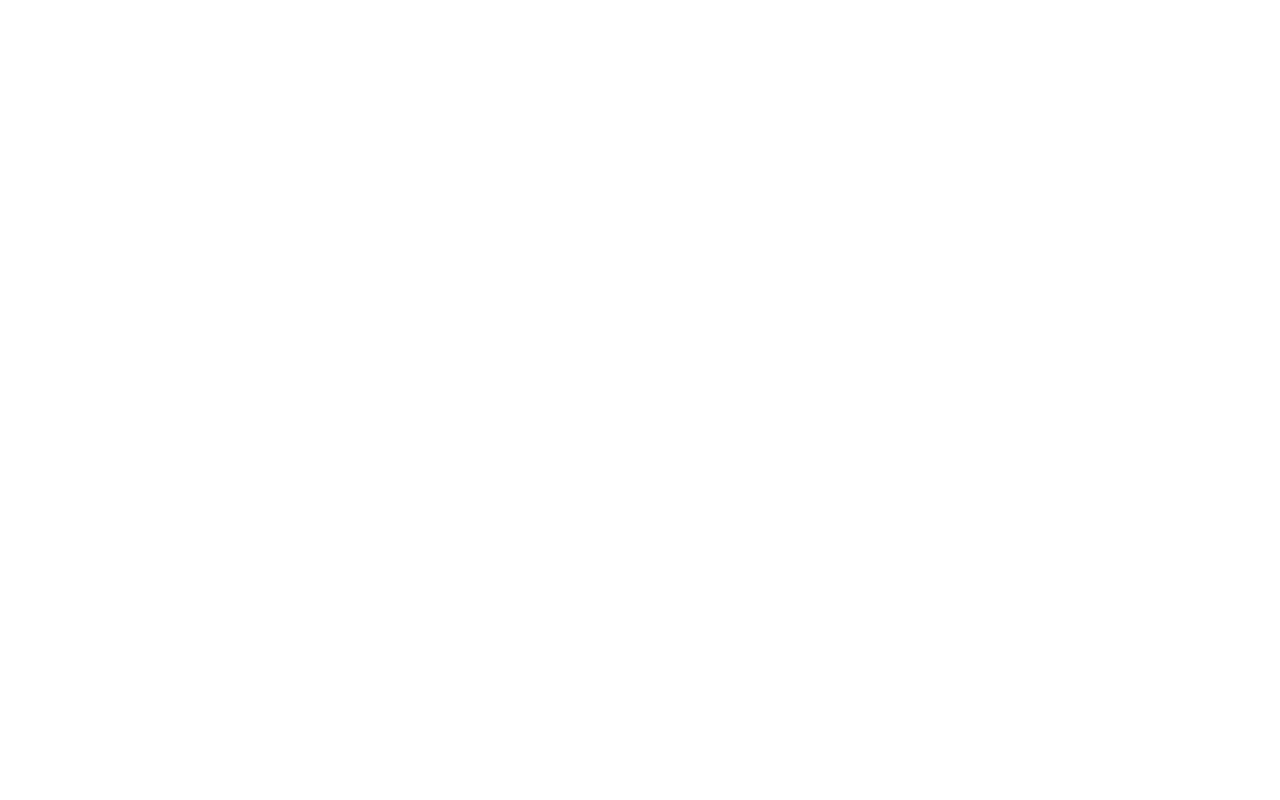
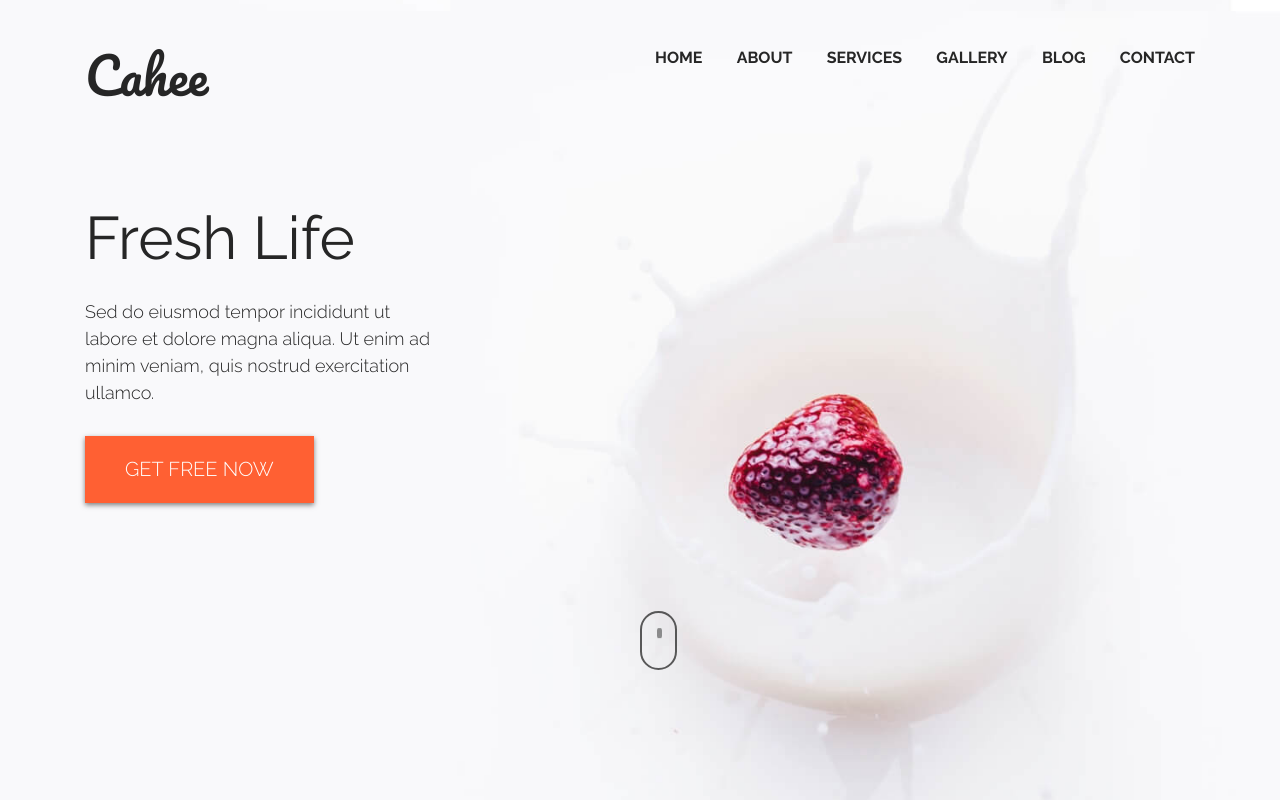
Before and after one commit to davaynamore/cahee, a website: page project/src/index.html in a window 1280 px wide. Drawn offline with nearby package versions, Linux system fonts and the light colour scheme; files that its build step writes are made by us from their sources; files whose address does not match are found by name.

Commit message:
cahee: header added

```diff
--- a/project/src/js/script.js
+++ b/project/src/js/script.js
@@ -0,0 +1,5 @@
+$('.mobile').hide();
+
+$('.burger-menu').on('click', function () {
+	$('.mobile').slideToggle();
+})
--- a/project/src/partials/head.html
+++ b/project/src/partials/head.html
@@ -1,5 +1,7 @@
 <meta charset="UTF-8">
 <meta name="viewport" content="initial-scale=1.0, width=device-width">
 <link rel="shortcut icon" type="image/x-icon" href="fav/favicon.ico">
-<link href="https://stackpath.bootstrapcdn.com/bootstrap/4.3.1/css/bootstrap.min.css" rel="stylesheet" integrity="sha384-ggOyR0iXCbMQv3Xipma34MD+dH/1fQ784/j6cY/iJTQUOhcWr7x9JvoRxT2MZw1T" crossorigin="anonymous">
+<link href="https://stackpath.bootstrapcdn.com/bootstrap/4.3.1/css/bootstrap.min.css" rel="stylesheet"
+	integrity="sha384-ggOyR0iXCbMQv3Xipma34MD+dH/1fQ784/j6cY/iJTQUOhcWr7x9JvoRxT2MZw1T" crossorigin="anonymous">
+<link rel="stylesheet" href="https://cdnjs.cloudflare.com/ajax/libs/meyer-reset/2.0/reset.min.css">
 <link rel="stylesheet" href="css/style.css">
--- /dev/null
+++ b/project/src/partials/header.html
@@ -0,0 +1,80 @@
+<header class="header">
+	<div class="container">
+		<div class="row d-flex justify-content-between mb-5">
+			<div class="col-6 col-lg-2">
+				<a href="#" class="header__logo">cahee</a>
+			</div>
+			<div class="col-6">
+				<nav class="header__menu">
+					<ul class="header__list desktop" id="desktop">
+						<li class="header__item">
+							<a href="#" class="header__link active">home</a>
+						</li>
+						<li class="header__item">
+							<a href="#" class="header__link">about</a>
+						</li>
+						<li class="header__item">
+							<a href="#" class="header__link">services</a>
+						</li>
+						<li class="header__item">
+							<a href="#" class="header__link">gallery</a>
+						</li>
+						<li class="header__item">
+							<a href="#" class="header__link">blog</a>
+						</li>
+						<li class="header__item">
+							<a href="#" class="header__link">contact</a>
+						</li>
+					</ul>
+					<div class="burger-menu">
+						<a href="#">
+							<span class="bar" id="top"></span>
+							<span class="bar" id="middle"></span>
+							<span class="bar" id="bottom"></span>
+						</a>
+					</div>
+					<ul class="header__list mobile" id="mobile">
+						<li class="header__item">
+							<a href="#" class="header__link">home</a>
+						</li>
+						<li class="header__item">
+							<a href="#" class="header__link">about</a>
+						</li>
+						<li class="header__item">
+							<a href="#" class="header__link">services</a>
+						</li>
+						<li class="header__item">
+							<a href="#" class="header__link">gallery</a>
+						</li>
+						<li class="header__item">
+							<a href="#" class="header__link">blog</a>
+						</li>
+						<li class="header__item">
+							<a href="#" class="header__link">contact</a>
+						</li>
+					</ul>
+				</nav>
+			</div>
+		</div>
+
+		<div class="row mb-5">
+			<div class="col-lg-4 pt-5 pt-lg-0">
+				<div class="header__content">
+					<h1 class="header__title">fresh life</h1>
+					<p class="header__text">Sed do eiusmod tempor incididunt ut labore et dolore magna aliqua. Ut enim ad minim
+						veniam, quis nostrud exercitation ullamco.</p>
+					<button type="submit" class="header__btn">get free now</button>
+				</div>
+			</div>
+		</div>
+		<div class="row d-flex justify-content-lg-center">
+			<div class="col-lg-2">
+				<div class="scroll-downs">
+					<div class="mousey">
+						<div class="scroller"></div>
+					</div>
+				</div>
+			</div>
+		</div>
+	</div>
+</header>
--- a/project/src/partials/scripts.html
+++ b/project/src/partials/scripts.html
@@ -1,4 +1,5 @@
 <script src="https://code.jquery.com/jquery-3.3.1.slim.min.js" integrity="sha384-q8i/X+965DzO0rT7abK41JStQIAqVgRVzpbzo5smXKp4YfRvH+8abtTE1Pi6jizo" crossorigin="anonymous"></script>
 <script src="https://cdnjs.cloudflare.com/ajax/libs/popper.js/1.14.7/umd/popper.min.js" integrity="sha384-UO2eT0CpHqdSJQ6hJty5KVphtPhzWj9WO1clHTMGa3JDZwrnQq4sF86dIHNDz0W1" crossorigin="anonymous"></script>
 <script src="https://stackpath.bootstrapcdn.com/bootstrap/4.3.1/js/bootstrap.min.js" integrity="sha384-JjSmVgyd0p3pXB1rRibZUAYoIIy6OrQ6VrjIEaFf/nJGzIxFDsf4x0xIM+B07jRM" crossorigin="anonymous"></script>
+<script src="https://ajax.googleapis.com/ajax/libs/jquery/3.3.1/jquery.min.js"></script>
 <script src="js/script.js"></script>
--- /dev/null
+++ b/project/src/scss/_header.scss
@@ -0,0 +1,183 @@
+.header {
+	min-height: 100vh;
+	padding: 50px 0 70px;
+	color: $black;
+
+	@media screen and (min-width: 992px) {
+		background: url('../img/header-bg.jpg') no-repeat center;
+		background-size: cover;
+	}
+
+	&__logo {
+		display: flex;
+		color: $black;
+		font-family: $sec-font;
+		font-size: $logo-size;
+		font-weight: 400;
+		text-transform: capitalize;
+
+		&:hover {
+			color: $black;
+		}
+	}
+
+	&__menu {
+		display: flex;
+		align-items: flex-end;
+		flex-direction: column;
+
+		@media screen and (min-width: 991px) {
+			width: 100%;
+		display: flex;
+		justify-content: space-between;
+		}
+	}
+
+	&__list {
+		display: none;
+
+		@media all and (min-width: 992px) {
+			display: flex;
+			justify-content: space-between;
+		}
+	}
+
+	&__link {
+		color: $black;
+		font-weight: 700;
+		text-transform: uppercase;
+		border-top: 3px solid transparent;
+		padding-top: 5px;
+		transition: all .3s ease;
+
+		&:hover {
+			color: $black;
+			border-top-color: $orange;
+		}
+
+		@media screen and (max-width: 991px) {
+			text-align: center;
+		}
+	}
+
+	.burger-menu {
+		display: flex;
+		justify-content: flex-end;
+		width: 50px;
+		padding: 7.5px 0 7.5px 2%;
+
+		@media screen and (min-width: 992px) {
+			display: none;
+		}
+	}
+
+	.bar {
+		display: flex;
+		margin-bottom: 8px;
+		width: 30px;
+		height: 2px;
+		background-color: $orange;
+		z-index: 999;
+	}
+
+	.desktop {
+		display: none;
+
+		@media screen and (min-width: 992px) {
+			display: flex;
+		justify-content: space-between;
+		width: 100%;
+		}
+	}
+
+	.mobile {
+		display: flex;
+		width: 100%;
+		flex-direction: column;
+		align-items: flex-end;
+
+		@media screen and (min-width: 992px) {
+			display: none;
+		}
+	}
+
+	&__content {
+
+		@media screen and (min-width: 992px) {
+			padding: 60px 0;
+		}
+	}
+
+	&__title {
+		font-size: $title-size;
+		font-weight: 400;
+		text-transform: capitalize;
+		margin-bottom: 30px;
+	}
+
+	&__text {
+		font-size: $middle-size;
+		font-weight: 300;
+		line-height: 27px;
+		margin-bottom: 30px;
+	}
+
+	&__btn {
+		@include btn($orange, $orange);
+
+		@media screen and (max-width: 767px) {
+			width: 100%;
+		}
+	}
+
+	&__scroll {
+		display: flex;
+		position: relative;
+	}
+
+	.scroll-downs {
+		position: absolute;
+		top: 0px;
+		left: 50%;
+		width: 34px;
+		height: 55px;
+		cursor: pointer;
+	}
+
+	.mousey {
+		width: 3px;
+		padding: 10px 15px;
+		height: 35px;
+		border: 2px solid $black;
+		border-radius: 25px;
+		opacity: 0.75;
+		box-sizing: content-box;
+	}
+
+	.scroller {
+		width: 5px;
+		height: 10px;
+		border-radius: 25%;
+		background-color: $black;
+		animation-name: scroll;
+		animation-duration: 2.2s;
+		animation-timing-function: cubic-bezier(.15, .41, .69, .94);
+		animation-iteration-count: infinite;
+	}
+
+	@keyframes scroll {
+		0% {
+			opacity: 0;
+		}
+
+		10% {
+			transform: translateY(0);
+			opacity: 1;
+		}
+
+		100% {
+			transform: translateY(15px);
+			opacity: 0;
+		}
+	}
+}
--- /dev/null
+++ b/project/src/scss/_mixines.scss
@@ -0,0 +1,16 @@
+@mixin btn($bg-color, $hov-color) {
+	box-shadow: 0 2px 5px rgba(0, 0, 0, 0.5);
+	background-color: $bg-color;
+	border: none;
+	color: $white;
+	font-size: $large-size;
+	font-weight: 300;
+	line-height: 27px;
+	text-transform: uppercase;
+	padding: 20px 40px;
+	transition: all .3s ease;
+
+	&:hover {
+		box-shadow: 0 2px 5px rgba($hov-color, 1);
+	}
+}
--- a/project/src/scss/style.scss
+++ b/project/src/scss/style.scss
@@ -1,2 +1,4 @@
 @import "vars";
+@import "mixines";
 @import "common";
+@import "header";
```
Also changed, not shown: project/src/index.html (+4 -0 lines), project/src/img/header-bg.jpg (added), template/src/img/header-bg.jpg (added).
